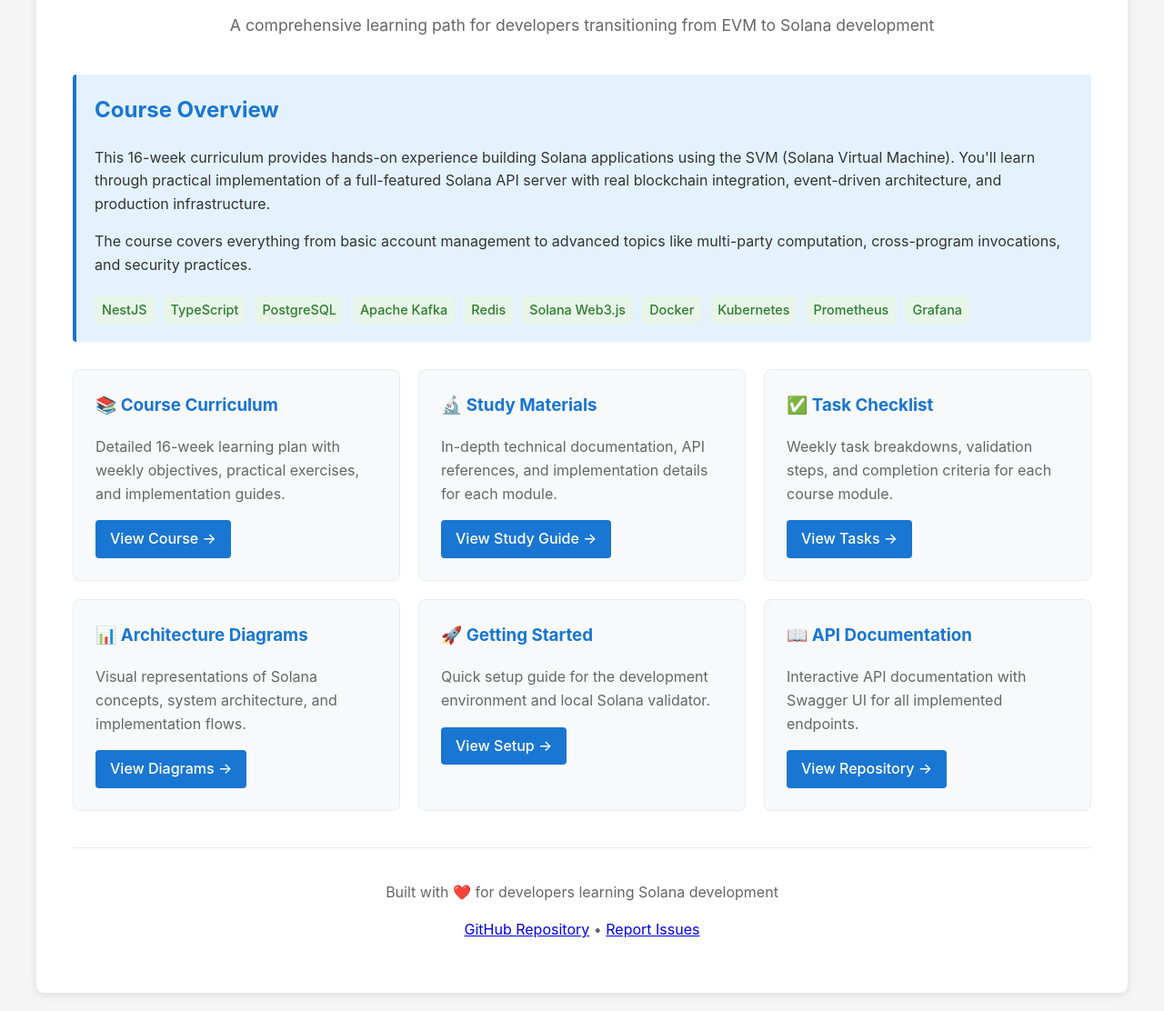
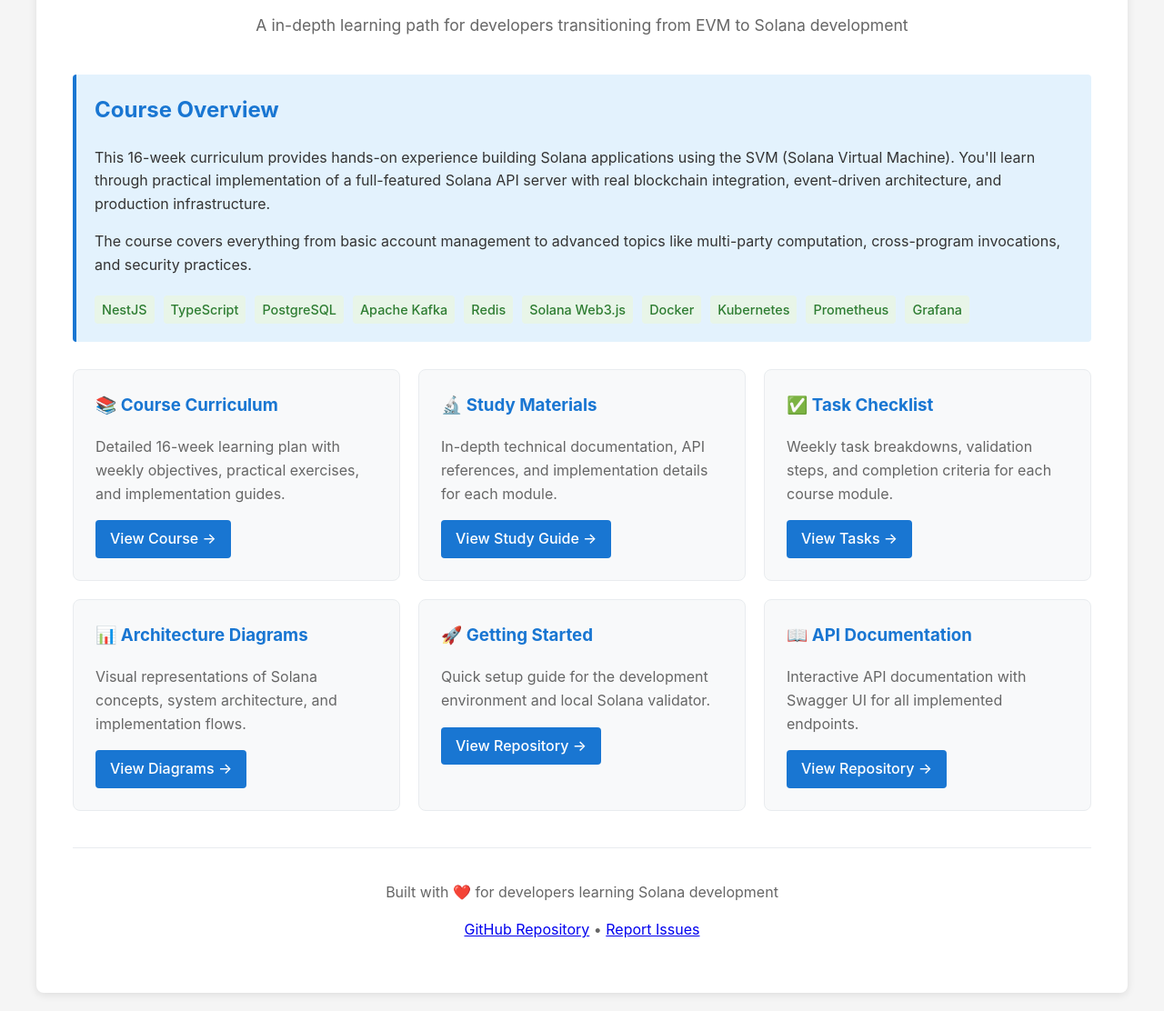
Before and after one commit to psavelis/solana-svm-course, a website: page docs/index.html in a window 1280 px wide. Shown: the part 136-1248 px from the top of the page at 91% size. Drawn offline with Linux system fonts and the light colour scheme.

Commit message:
Fix GitHub Pages link to point to repository instead of broken relative path

```diff
--- a/docs/index.html
+++ b/docs/index.html
@@ -106,7 +106,7 @@
 <body>
     <div class="container">
         <h1>Solana SVM Study Course</h1>
-        <p class="subtitle">A comprehensive learning path for developers transitioning from EVM to Solana development</p>
+        <p class="subtitle">A in-depth learning path for developers transitioning from EVM to Solana development</p>
 
         <div class="overview">
             <h2>Course Overview</h2>
@@ -154,7 +154,7 @@
             <div class="nav-card">
                 <h3>🚀 Getting Started</h3>
                 <p>Quick setup guide for the development environment and local Solana validator.</p>
-                <a href="../README.md">View Setup →</a>
+                <a href="https://github.com/psavelis/solana-svm-course" target="_blank">View Repository →</a>
             </div>
 
             <div class="nav-card">
```
